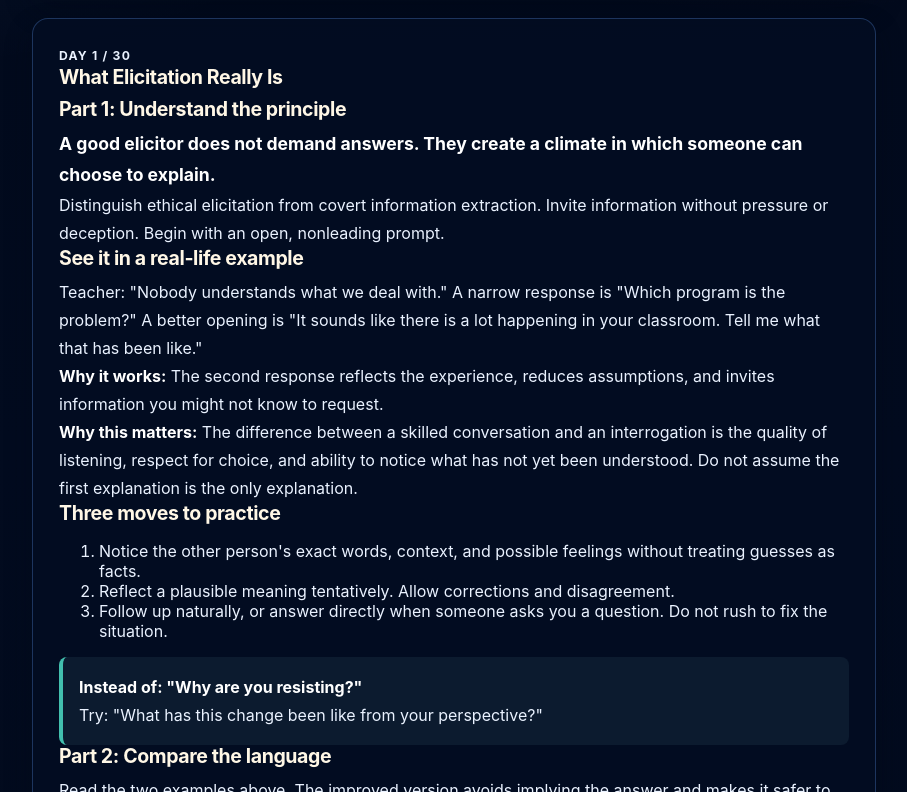
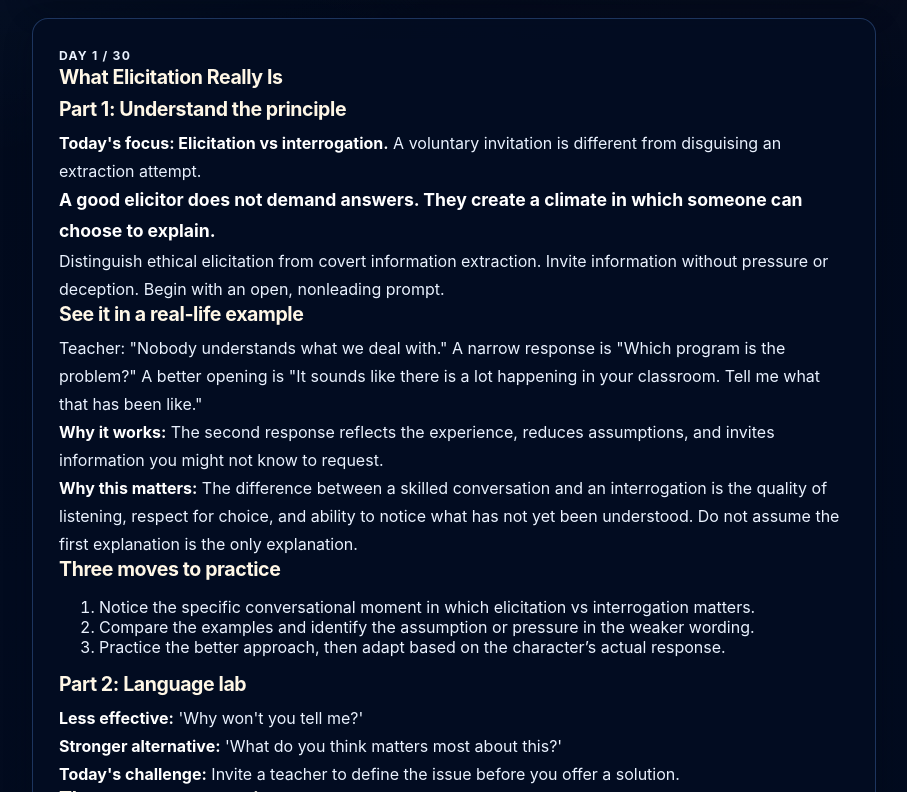
Before and after one commit to DrRobF/rob-furman-portfolio, a Next.js app: page /human-equation-suite/conversation-mastery in a window 1280 px wide. Shown: the part 1088-1880 px from the top of the page, without its empty margins (334-1241 px from the left). Built offline with nearby package versions, Linux system fonts and the light colour scheme.

Commit message:
Use 30 distinct lesson modules and persist cross-day coaching history

```diff
--- a/app/human-equation-suite/conversation-mastery/page.js
+++ b/app/human-equation-suite/conversation-mastery/page.js
@@ -2,6 +2,7 @@
 import { useEffect, useState } from 'react';
 import Link from 'next/link';
 import HelpSuiteShell from '../../components/help/HelpSuiteShell';
+import { conversationLessons } from './lessonContent';
 import {createEvidenceEvent,saveEvidenceEvent,addFactorImpact} from '../dashboard/evidenceModel';
 
 const weeks = [
@@ -53,9 +54,10 @@ const examples=[
   ['Instead of forcing an answer','Try: Reflect, check understanding, and ask whether to explore further.']
 ];
 const storageKey='help-conversation-mastery-v1';
+const historyKey='help-conversation-learning-history-v1';
 export default function ConversationMastery(){
- const [day,setDay]=useState(1),[done,setDone]=useState([]),[messages,setMessages]=useState([]),[draft,setDraft]=useState(''),[busy,setBusy]=useState(false),[err,setErr]=useState(''),[scores,setScores]=useState({}),[debrief,setDebrief]=useState(null);
- useEffect(()=>{try{const v=JSON.parse(localStorage.getItem(storageKey)||'{}');setDone(Array.isArray(v.done)?v.done:[]);setDay(Number(v.day)||1);setScores(v.scores||{});}catch{}},[]);
+ const [learningHistory,setLearningHistory]=useState([]),[day,setDay]=useState(1),[done,setDone]=useState([]),[messages,setMessages]=useState([]),[draft,setDraft]=useState(''),[busy,setBusy]=useState(false),[err,setErr]=useState(''),[scores,setScores]=useState({}),[debrief,setDebrief]=useState(null);
+ useEffect(()=>{try{const v=JSON.parse(localStorage.getItem(storageKey)||'{}');setDone(Array.isArray(v.done)?v.done:[]);setDay(Number(v.day)||1);setScores(v.scores||{});setLearningHistory(JSON.parse(localStorage.getItem(historyKey)||'[]'));}catch{}},[]);
  useEffect(()=>{try{localStorage.setItem(storageKey,JSON.stringify({day,done,scores}));}catch{}},[day,done,scores]);
  const lesson=lessons.find(x=>x.day===day)||lessons[0];
  const principle=principles[(day-1)%7];
@@ -63,6 +65,8 @@ export default function ConversationMastery(){
  const scenario=contexts[(day-1)%7];
  const teaching=detailedTeaching[day-1]||{hook:principle,model:example[0]+' '+example[1],why:'Responding to what was said while preserving space for correction helps you learn rather than assume.',tryThis:'Demonstrate today’s technique across several conversational turns; notice when it helps and when it does not.'};
  const persona=personae[(day-1)%7];
+ const customLesson=conversationLessons[day-1];
+ const recentGrowth=learningHistory.slice(-6);
  const rounds=messages.filter(m=>m.role==='user').length;
  const finishDay=()=>{if(done.includes(day)){setDone(x=>x.filter(d=>d!==day));return;}setDone(x=>[...x,day]);const score=scores[day];if(!Number.isFinite(score))return;const delta=Math.max(-0.5,Math.min(0.5,(score-75)/50));const impact=['humanAwareness','trustConstruction','realityAnchoring'].map(id=>addFactorImpact(id,delta,0.3,delta<0?'risk':'positive','Simulated conversation coaching'));saveEvidenceEvent(createEvidenceEvent({sourceType:'conversation_mastery',sourceId:'day-'+day,sourceLabel:'Conversation Mastery Day '+day,factorImpacts:impact,evidenceType:'ai_practice_heuristic',weight:0.2,summary:'Low-confidence conversation practice score '+score+'/100'}));};
  const startDay=(n)=>{setDay(n);setMessages([]);setDebrief(null);setErr('');setDraft('');setDebrief(null);};
@@ -70,10 +74,11 @@ export default function ConversationMastery(){
   if(busy||rounds<3||debrief)return;
   setBusy(true);setErr('');
   try {
-   const res=await fetch('/api/human-equation/conversation-coach',{method:'POST',headers:{'Content-Type':'application/json'},body:JSON.stringify({mode:'debrief',day,title:lesson.title,principle,scenario,persona,messages:messages.slice(-22)})});
+   const res=await fetch('/api/human-equation/conversation-coach',{method:'POST',headers:{'Content-Type':'application/json'},body:JSON.stringify({mode:'debrief',day,title:lesson.title,principle,scenario,persona,learningHistory:recentGrowth,messages:messages.slice(-22)})});
    const data=await res.json();
    if(!res.ok)throw new Error(data.error||'Unable to generate debrief');
    setDebrief(data);
+   setLearningHistory(h=>{const next=[...h.filter(x=>x.day!==day),{day,title:lesson.title,score:data.score,feedback:(data.feedback||'').slice(0,650),date:new Date().toISOString()}].slice(-30);try{localStorage.setItem(historyKey,JSON.stringify(next));}catch{}return next;});
    if(Number.isFinite(data.score))setScores(s=>({...s,[day]:data.score}));
   }catch(e){setErr(e.message||'Please retry.');}finally{setBusy(false);}
  };
@@ -81,7 +86,7 @@ export default function ConversationMastery(){
   if(!draft.trim()||busy)return;
   const next=[...messages,{role:'user',content:draft.trim()}];setMessages(next);setDraft('');setBusy(true);setErr('');
   try{
-   const res=await fetch('/api/human-equation/conversation-coach',{method:'POST',headers:{'Content-Type':'application/json'},body:JSON.stringify({day,title:lesson.title,principle,scenario,persona,messages:next.slice(-22)})});
+   const res=await fetch('/api/human-equation/conversation-coach',{method:'POST',headers:{'Content-Type':'application/json'},body:JSON.stringify({day,title:lesson.title,principle,scenario,persona,learningHistory:recentGrowth,messages:next.slice(-22)})});
    const data=await res.json(); if(!res.ok)throw new Error(data.error||'Coaching is temporarily unavailable.');
    setMessages([...next,{role:'assistant',content:data.character||'',feedback:data.feedback||'',score:data.score,breakdown:data.scores}]);
    if(Number.isFinite(data.score))setScores(s=>({...s,[day]:data.score}));
@@ -101,9 +106,9 @@ export default function ConversationMastery(){
  </section>
  <section className="card help-suite-panel" style={{padding:26}}>
  <p className="eyebrow">DAY {day} / 30</p><h2>{lesson.title}</h2>
- <h3>Part 1: Understand the principle</h3><p style={{fontSize:'1.1rem'}}><strong>{teaching.hook}</strong></p><p>{principle}</p><h3>See it in a real-life example</h3><p>{teaching.model}</p><p><strong>Why it works:</strong> {teaching.why}</p><p><strong>Why this matters:</strong> The difference between a skilled conversation and an interrogation is the quality of listening, respect for choice, and ability to notice what has not yet been understood. Do not assume the first explanation is the only explanation.</p><h3>Three moves to practice</h3><ol><li>Notice the other person's exact words, context, and possible feelings without treating guesses as facts.</li><li>Reflect a plausible meaning tentatively. Allow corrections and disagreement.</li><li>Follow up naturally, or answer directly when someone asks you a question. Do not rush to fix the situation.</li></ol>
+ <h3>Part 1: Understand the principle</h3><p><strong>Today's focus: {customLesson.focus}.</strong> {customLesson.hook}</p><p style={{fontSize:'1.1rem'}}><strong>{teaching.hook}</strong></p><p>{principle}</p><h3>See it in a real-life example</h3><p>{teaching.model}</p><p><strong>Why it works:</strong> {teaching.why}</p><p><strong>Why this matters:</strong> The difference between a skilled conversation and an interrogation is the quality of listening, respect for choice, and ability to notice what has not yet been understood. Do not assume the first explanation is the only explanation.</p><h3>Three moves to practice</h3><ol>{customLesson.steps.map((step,i)=><li key={i}>{step}</li>)}</ol><h3>Part 2: Language lab</h3><p><strong>Less effective:</strong> {customLesson.poor}</p><p><strong>Stronger alternative:</strong> {customLesson.better}</p><p><strong>Today's challenge:</strong> {customLesson.practice}</p><h3>Three moves to practice</h3><ol><li>Notice the other person's exact words, context, and possible feelings without treating guesses as facts.</li><li>Reflect a plausible meaning tentatively. Allow corrections and disagreement.</li><li>Follow up naturally, or answer directly when someone asks you a question. Do not rush to fix the situation.</li></ol>
  <div style={{padding:16,borderLeft:'4px solid #42bfae',background:'rgba(95,160,170,.10)',borderRadius:8}}><p><strong>{example[0]}</strong></p><p>{example[1]}</p></div>
- <h3>Part 2: Compare the language</h3><p>Read the two examples above. The improved version avoids implying the answer and makes it safer to disagree. But no script is universally correct: pay attention to context, tone and relationship.</p><h3>Part 3: Guided conversation</h3><p><strong>Today’s challenge:</strong> {teaching.tryThis}</p><p>This is a full conversation, not a one-question quiz. Try six to eight exchanges. Your conversation partner remembers the discussion, can challenge you, and will not automatically reveal their underlying concern. Coaching after each response explains what you did well and where you could improve.</p><h3 style={{marginTop:22}}>Your practice objective</h3><p>Hold a real conversation rather than an interrogation. Try a natural opening, notice the response, and adapt. The character may disagree, remain reserved, or set a boundary. Each turn is coached for rapport, question neutrality, listening, conversational balance, and respect for autonomy.</p>
+ <h3>Part 2: Compare the language</h3><p>Read the two examples above. The improved version avoids implying the answer and makes it safer to disagree. But no script is universally correct: pay attention to context, tone and relationship.</p><h3>Part 3: Guided conversation</h3>{recentGrowth.length>0?<aside style={{padding:14,border:'1px solid #42bfae',borderRadius:10,margin:'12px 0'}}><h4>Your coaching history</h4><p>Recent completed practices: {recentGrowth.map(x=>'Day '+x.day+' ('+x.score+'/100)').join(' · ')}. Your AI coach uses these previous observations to look for recurring patterns and genuine improvement.</p></aside>:null}<p><strong>Today’s challenge:</strong> {teaching.tryThis}</p><p>This is a full conversation, not a one-question quiz. Try six to eight exchanges. Your conversation partner remembers the discussion, can challenge you, and will not automatically reveal their underlying concern. Coaching after each response explains what you did well and where you could improve.</p><h3 style={{marginTop:22}}>Your practice objective</h3><p>Hold a real conversation rather than an interrogation. Try a natural opening, notice the response, and adapt. The character may disagree, remain reserved, or set a boundary. Each turn is coached for rapport, question neutrality, listening, conversational balance, and respect for autonomy.</p>
  <h3>Interactive role-play · Round {rounds+1}</h3><p><strong>Scenario:</strong> {scenario}</p>
  <div aria-live="polite" style={{display:'grid',gap:12,margin:'16px 0'}}>
  {messages.length===0?<div style={{padding:16,borderRadius:10,background:'rgba(95,160,170,.10)'}}><strong>Conversation partner:</strong> “{day===1?'Every week there seems to be another initiative and more paperwork.':day===2?'There are so many conference sessions to choose from.':'I’m not entirely sure what to make of all this yet.'}”<p>Your move. What would you say naturally?</p></div>:null}
@@ -119,7 +124,7 @@ export default function ConversationMastery(){
  <button type="button" className="button secondary" disabled={busy||rounds<3||!!debrief} onClick={finishConversation}>Finish and get detailed debrief</button>
  {day<30?<button type="button" className="button secondary" onClick={()=>startDay(day+1)}>Next day →</button>:null}
  </div>
- {debrief?<article style={{padding:20,marginTop:20,border:'1px solid #42bfae',borderRadius:12}}><h3>Part 4: Full conversation assessment</h3><p style={{whiteSpace:'pre-wrap'}}>{debrief.feedback}</p><p><strong>Overall performance:</strong> {debrief.score}/100</p><p>This is formative practice feedback, not a professional credential.</p></article>:null}
+ {debrief?<article style={{padding:20,marginTop:20,border:'1px solid #42bfae',borderRadius:12}}><h3>Part 4: Full conversation assessment</h3><p style={{whiteSpace:'pre-wrap'}}>{debrief.feedback}</p><p><strong>Overall performance:</strong> {debrief.score}/100</p><p><strong>Self-reflection:</strong> {customLesson.reflection}</p><p><strong>Transfer to real life:</strong> {customLesson.transfer}</p><p>This is formative practice feedback, not a professional credential.</p></article>:null}
  {scores[day]!==undefined?<p>Latest coaching score for this lesson: <strong>{scores[day]}/100</strong></p>:null}
  <p style={{fontSize:13,opacity:.78,marginTop:15}}>Practice using fictional situations. Do not enter identifiable student, family or staff details. AI-generated characters and feedback can be imperfect. The transcript remains on this page during your session; lesson completion and latest scores are stored locally in your browser.</p>
  </section>
```
